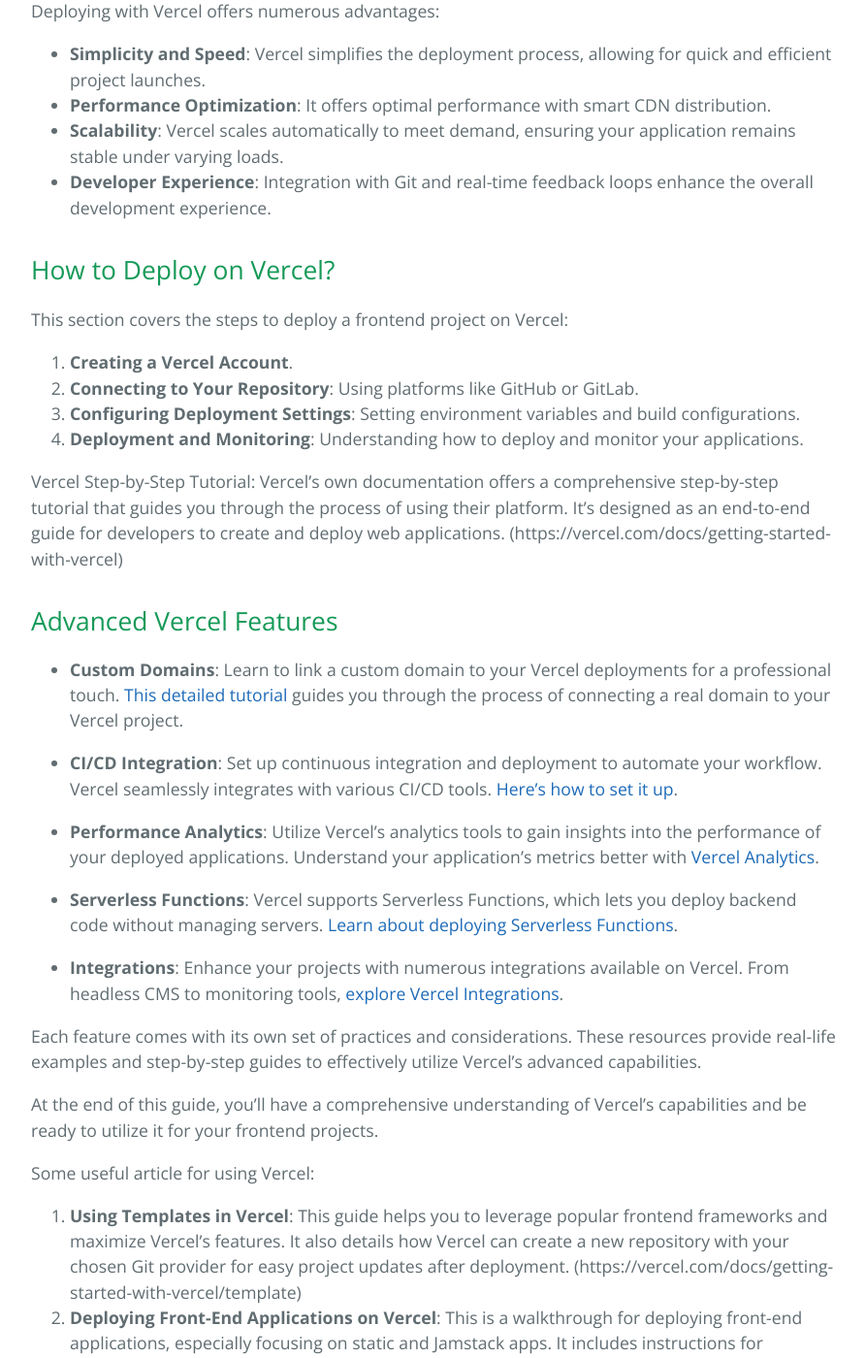
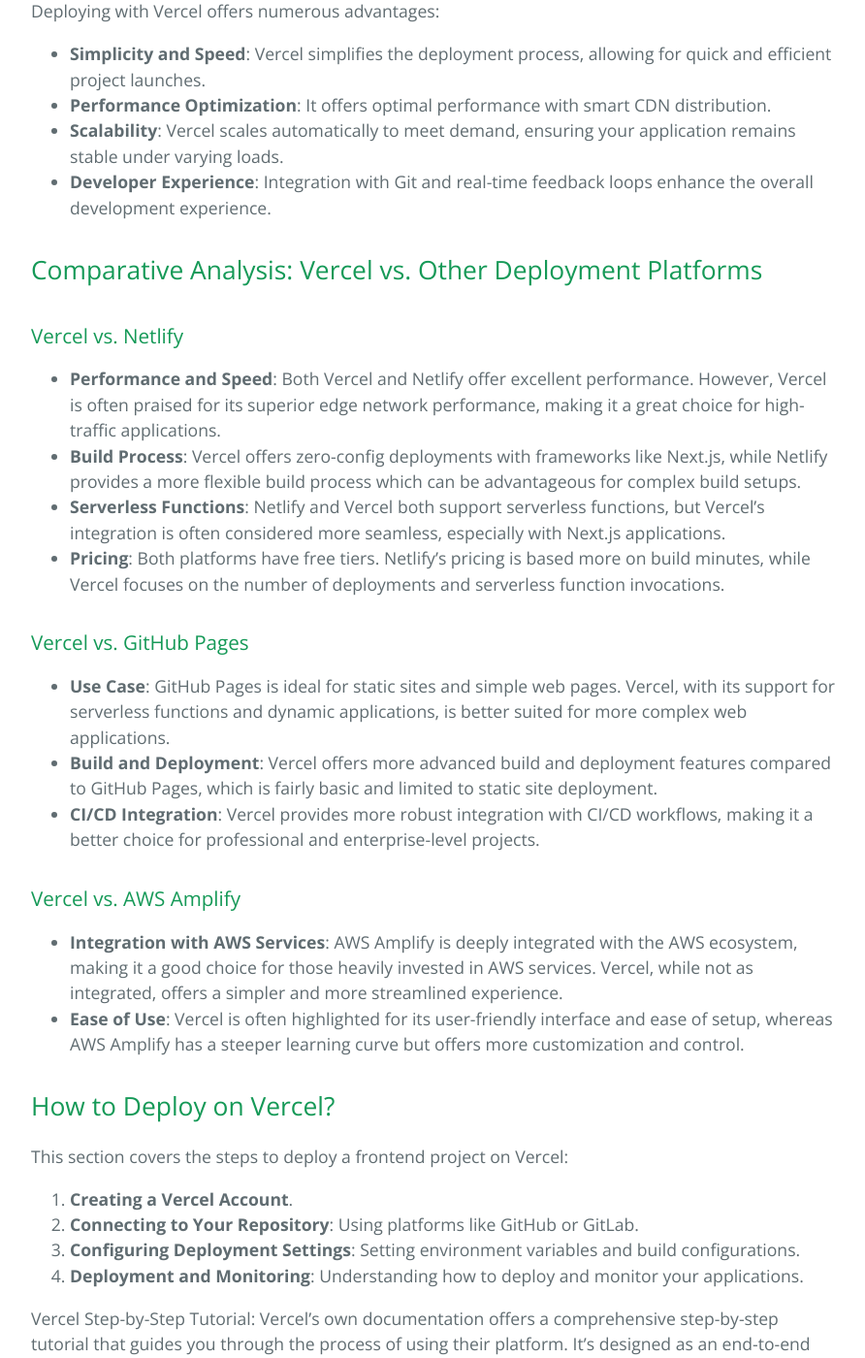
Before and after one commit to learning-software-engineering/learning-software-engineering.github.io, a Jekyll site: the page built from Topics/Development_Process/Vercel_Frontend_Deployment.md, in a window 1280 px wide and 1400 px high, scrolled down 1399 px. Shown: the whole window at 97% size, without its empty margins (192-1084 px from the left). Built offline with Jekyll 4.4.1, drawn with Linux system fonts in a browser that asks for light colours; our own code applies the rules of GitHub Pages for plain Markdown files.

Commit message:
Add comparative analysis with other platforms

```diff
--- a/Topics/Development_Process/Vercel_Frontend_Deployment.md
+++ b/Topics/Development_Process/Vercel_Frontend_Deployment.md
@@ -23,6 +23,35 @@
 - **Performance Optimization**: It offers optimal performance with smart CDN distribution.
 - **Scalability**: Vercel scales automatically to meet demand, ensuring your application remains stable under varying loads.
 - **Developer Experience**: Integration with Git and real-time feedback loops enhance the overall development experience.
+
+## Comparative Analysis: Vercel vs. Other Deployment Platforms
+
+### Vercel vs. Netlify
+
+- **Performance and Speed**:
+Both Vercel and Netlify offer excellent performance. However, Vercel is often praised for its superior edge network performance, making it a great choice for high-traffic applications.
+- **Build Process**:
+Vercel offers zero-config deployments with frameworks like Next.js, while Netlify provides a more flexible build process which can be advantageous for complex build setups.
+- **Serverless Functions**:
+Netlify and Vercel both support serverless functions, but Vercel's integration is often considered more seamless, especially with Next.js applications.
+- **Pricing**:
+Both platforms have free tiers. Netlify's pricing is based more on build minutes, while Vercel focuses on the number of deployments and serverless function invocations.
+
+### Vercel vs. GitHub Pages
+
+- **Use Case**:
+GitHub Pages is ideal for static sites and simple web pages. Vercel, with its support for serverless functions and dynamic applications, is better suited for more complex web applications.
+- **Build and Deployment**:
+Vercel offers more advanced build and deployment features compared to GitHub Pages, which is fairly basic and limited to static site deployment.
+- **CI/CD Integration**:
+Vercel provides more robust integration with CI/CD workflows, making it a better choice for professional and enterprise-level projects.
+
+### Vercel vs. AWS Amplify
+
+- **Integration with AWS Services**:
+AWS Amplify is deeply integrated with the AWS ecosystem, making it a good choice for those heavily invested in AWS services. Vercel, while not as integrated, offers a simpler and more streamlined experience.
+- **Ease of Use**:
+Vercel is often highlighted for its user-friendly interface and ease of setup, whereas AWS Amplify has a steeper learning curve but offers more customization and control.
 
 ## How to Deploy on Vercel?
 
```
